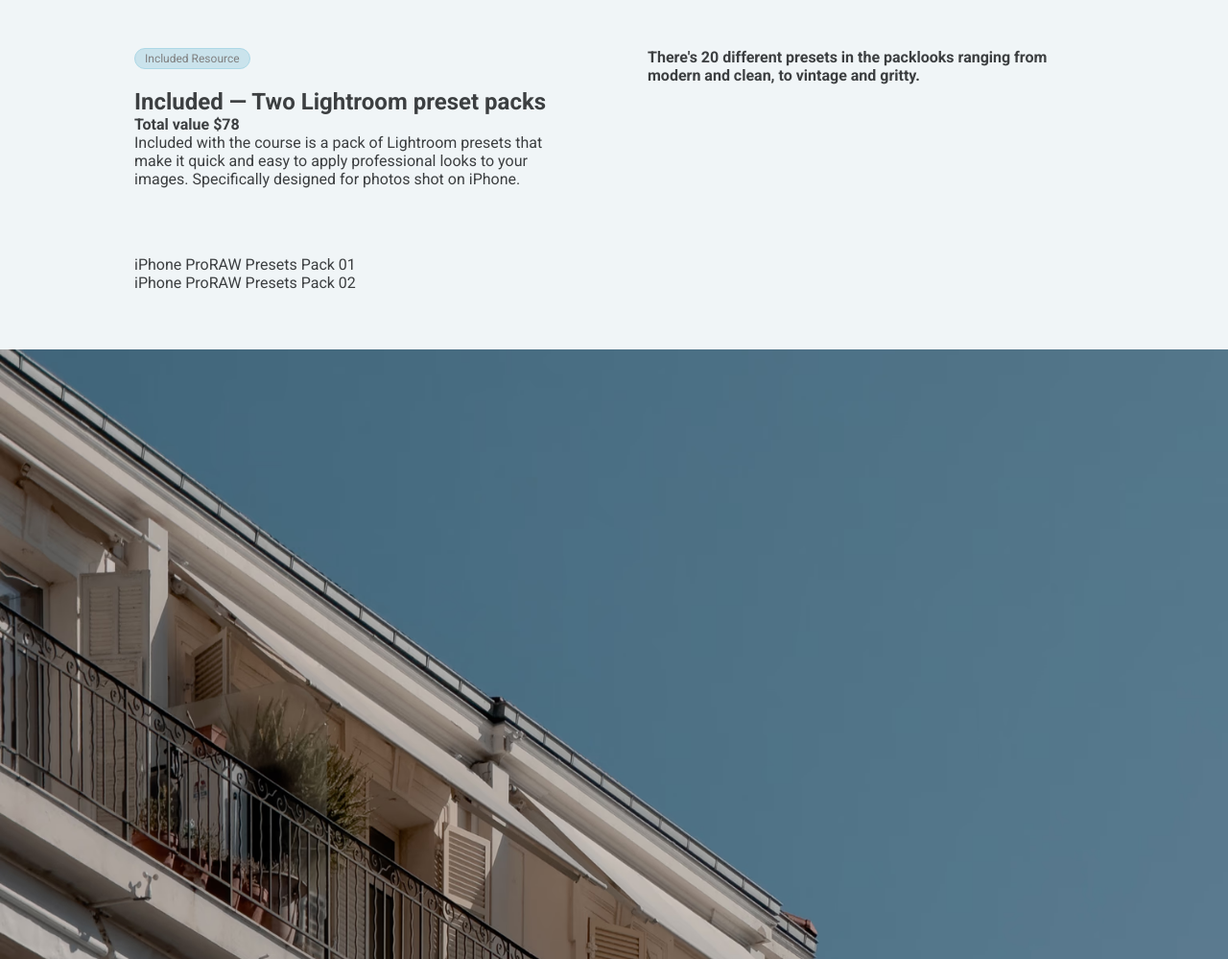
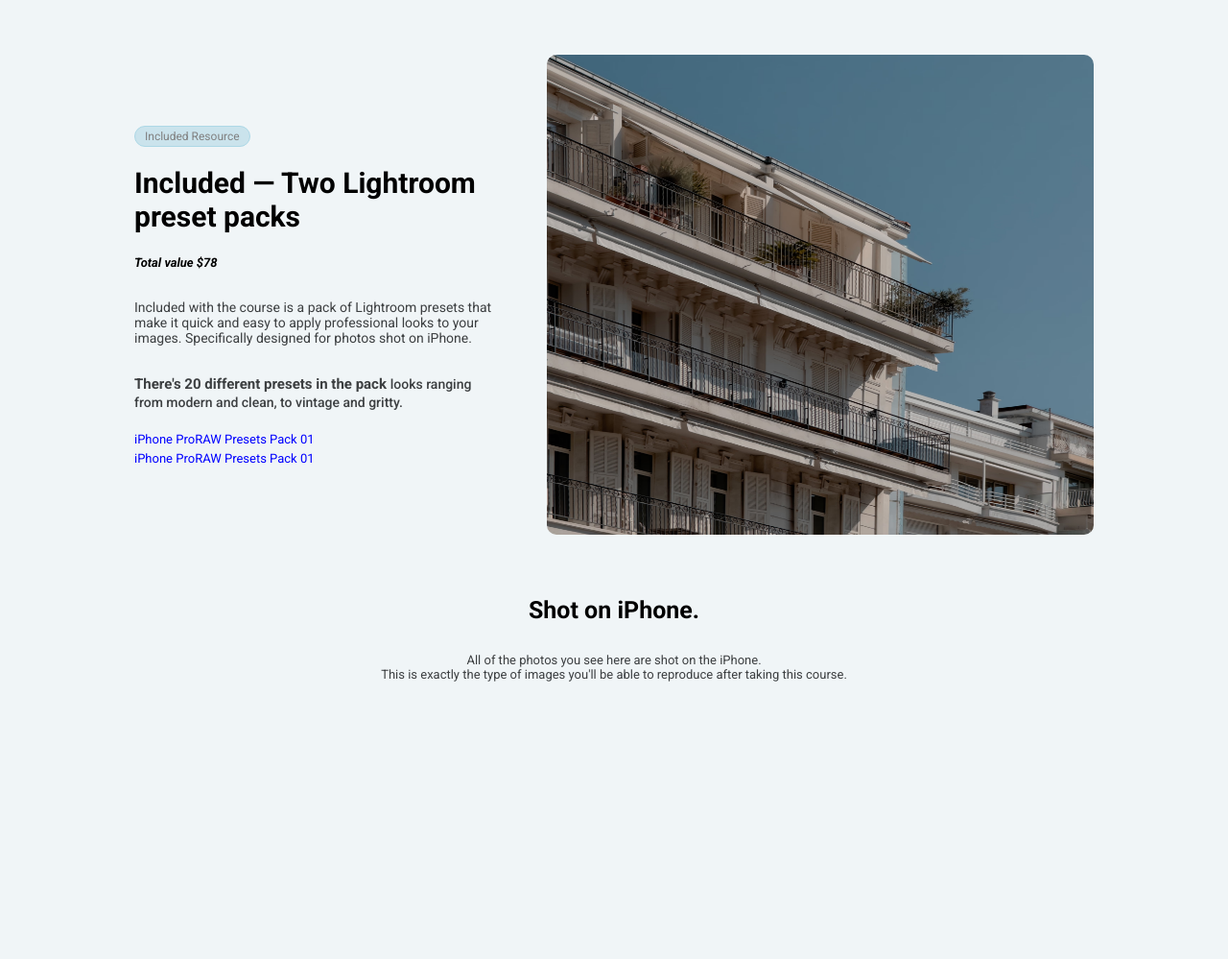
Before and after one commit to Zainab-Ibrahim621/iPhone-Creator-Course, a plain HTML site: page index.html in a window 1280 px wide. Shown: the part 1734-2733 px from the top of the page at 96% size. After the commit the page ends 2444 px from the top, so only its background shows below. Drawn offline with Linux system fonts and the light colour scheme.

Commit message:
six section completed

```diff
--- a/index.html
+++ b/index.html
@@ -8,10 +8,7 @@
     <link rel="stylesheet" href="style.css">
     <link rel="preconnect" href="https://fonts.googleapis.com">
     <link rel="preconnect" href="https://fonts.gstatic.com" crossorigin>
-    <link href="https://fonts.googleapis.com/css2?family=Poppins:ital,wght@0,100;0,200;0,300;0,400;0,500;0,600;0,700;0,800;0,900;1,100;1,200;1,300;1,400;1,500;1,600;1,700;1,800;1,900&family=Roboto:ital,wght@0,100;0,300;0,400;0,500;0,700;0,900;1,100;1,300;1,400;1,500;1,700;1,900&display=swap" rel="stylesheet">
-    <link rel="preconnect" href="https://fonts.googleapis.com">
-    <link rel="preconnect" href="https://fonts.gstatic.com" crossorigin>
-    <link href="https://fonts.googleapis.com/css2?family=Poppins:ital,wght@0,100;0,200;0,300;0,400;0,500;0,600;0,700;0,800;0,900;1,100;1,200;1,300;1,400;1,500;1,600;1,700;1,800;1,900&family=Roboto:ital,wght@0,100;0,300;0,400;0,500;0,700;0,900;1,100;1,300;1,400;1,500;1,700;1,900&family=Tangerine:wght@400;700&display=swap" rel="stylesheet">
+    <link href="https://fonts.googleapis.com/css2?family=Instrument+Serif:ital@0;1&family=Poppins:ital,wght@0,100;0,200;0,300;0,400;0,500;0,600;0,700;0,800;0,900;1,100;1,200;1,300;1,400;1,500;1,600;1,700;1,800;1,900&family=Roboto:ital,wght@0,100;0,300;0,400;0,500;0,700;0,900;1,100;1,300;1,400;1,500;1,700;1,900&display=swap" rel="stylesheet">
 </head>
 <body>
     <div class="container">
@@ -20,7 +17,9 @@
             <div class="right-nav">
                 <p>Login</p>
                 <a href="">Unlock the Course</a>
+
             </div>
+            <img class="hamburger" src="Images/hamburger.png" alt="">
         </nav>
         <section class="section1">
             <p class="master margin-auto">Master the iPhone</p>
@@ -28,7 +27,7 @@
             <p class="unlock-course">In this step-by-step course, learn the exact settings and techniques to capture amazing photos with your iPhone. No experience needed-just follow the steps and see the difference</p>
             <a href="" class="price">Unlock course- $69 <span class="price-cl"> $99</span></a>
             <p class="payment">One time payment. Lifetime access</p>
-            <p class="promo">Win a new iPhone 16 Pro and other prices - Learn more</p>
+            <p class="promo">Win a new iPhone 16 Pro an bnmvhhhhhhhhhhhhhhhhhhhhhhd other prices - Learn more</p>
         </section>
         <section class="section2">
             <div class="images">
@@ -90,17 +89,25 @@
             </div>
         </section>
         <section class="section4">
-            <div class="firdt-div">
-                <p class="master">Included Resource </p>
-                <h2>Included  — Two Lightroom preset packs</h2>
-                <b>Total value $78</b>
-                <p>Included with the course is a pack of Lightroom presets that make it quick and easy to apply professional looks to your images. Specifically designed for photos shot on iPhone.</div>
-                <b>There's 20 different presets in the pack<span>looks ranging from modern and clean, to vintage and gritty.</span></b>
-                <p>iPhone ProRAW Presets Pack 01 <br>iPhone ProRAW Presets Pack 02</p>
+            <div class="flex">
+                <div class="firdt-div">
+                    <p class="master">Included Resource </p>
+                    <h2>Included  — Two Lightroom preset packs</h2>
+                    <b class="value"><i>Total value $78</i></b>
+                    <p class="Lightroom">Included with the course is a pack of Lightroom presets that make it quick and easy to apply professional looks to your images. Specifically designed for photos shot on iPhone.</p>
+                    <b class="value value2">There's 20 different presets in the pack <span class="modern"> looks ranging from modern and clean, to vintage and gritty.</span></b>
+                    <a href="" class="pack">iPhone ProRAW Presets Pack 01</a>
+                    <a href="">iPhone ProRAW Presets Pack 01</a>
                 </div>
-            <div class="second-div">
-                <img src="Images/f8YcDD6PIlq1X2HNjuAmJ5MAKE.avif" alt="">
+                <div class="second-div">
+                    <img src="Images/f8YcDD6PIlq1X2HNjuAmJ5MAKE.avif" alt="">
+                </div>
             </div>
+        </section>
+        <section class="section5">
+            <h2>Shot on iPhone.</h2>
+            <p>All of the photos you see here are shot on the iPhone.</p>
+            <p>This is exactly the type of images you'll be able to reproduce after taking this course.</p>
         </section>
     </div>
 </body>
--- a/style.css
+++ b/style.css
@@ -38,8 +38,9 @@ nav{
     font-size: 17px;
 }
 .learn{
-    font-family: "Tangerine", cursive;
-    font-weight: 700;
+    font-family: "Instrument Serif", serif;
+    font-weight: 200;
+    font-style: italic;
 }
 .master{
     font-size: 12px;
@@ -63,7 +64,7 @@ nav{
     max-width: 700px;
     margin-inline: auto;
 }
-.unlock-course{
+.unlock-course {
     font-size: 15px;
     color: rgba(95, 115, 121, 0.664);
     max-width: 650px;
@@ -177,18 +178,84 @@ nav{
    border-radius: 9px;
    max-width: 550PX;
 }
-.section4{
+.flex{
         display: grid;
-        grid-template-columns: 1fr 1fr;
-        gap: 70px;
+        grid-template-columns: 1fr 1.5fr;
+        gap: 50px;
         max-width: 1000px;
         margin-inline: auto;
         margin-bottom: 60PX;
         color: rgb(60, 63, 65);
+        align-items: center;
 }
-
-@media(max-width:960px){
-    .photos{
-        flex-wrap: wrap;
+.second-div img{
+    border-radius: 10px;
+    max-height: 500px;
+    width: 100%;
+}
+.firdt-div h2{
+    color: black;
+    font-size: 30px;
+    padding-bottom: 20px;
+}
+.value{
+    padding-bottom: 20px;
+    font-size: 13px;
+    color: black;
+}
+.value2{
+    font-size: 15px;
+    color: rgb(60, 63, 65);
+}
+.modern{
+    font-weight: 500;
+    font-size: 14px;
+}
+.Lightroom{
+    font-size: 14px;
+    padding-block: 30px;
+}
+.firdt-div a{
+    display: block;
+    color: blue;
+    font-size: 13px;
+    line-height: 20px;
+    text-decoration: none;
+}
+.hamburger{
+    display: none;
+}
+.pack{
+    padding-top: 20px;
+    color: black;
+}
+.section5 p{
+    text-align: center;
+    font-size: 13px;
+    color: rgb(60, 63, 65);
+}
+.section5 h2{
+    text-align: center;
+    font-size: 25px;
+    padding-bottom: 30px;
+}
+@media(max-width:809px){
+    .learn{
+        font-size: 35px;
+        text-align: center;
+    }
+    .section1 h1{
+        font-size: 35px;
+        text-align: center;
+        font-weight: 500;
+    }
+    .right-nav{
+        display: none;
+    }
+    .hamburger{
+        display: block;
+    }
+    nav{
+        padding-inline: 20px;
     }
 }
```
Also changed, not shown: Images/hamburger.png (added), Images/lines.png (added).
